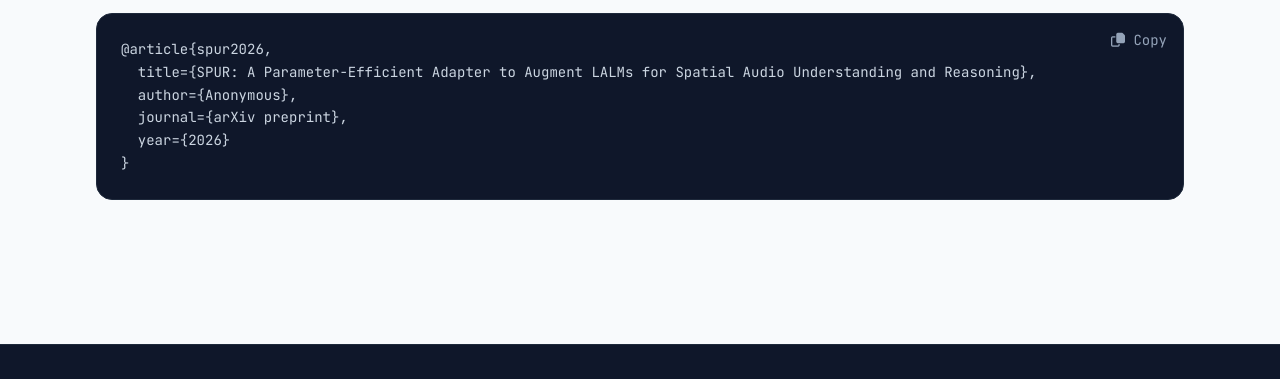
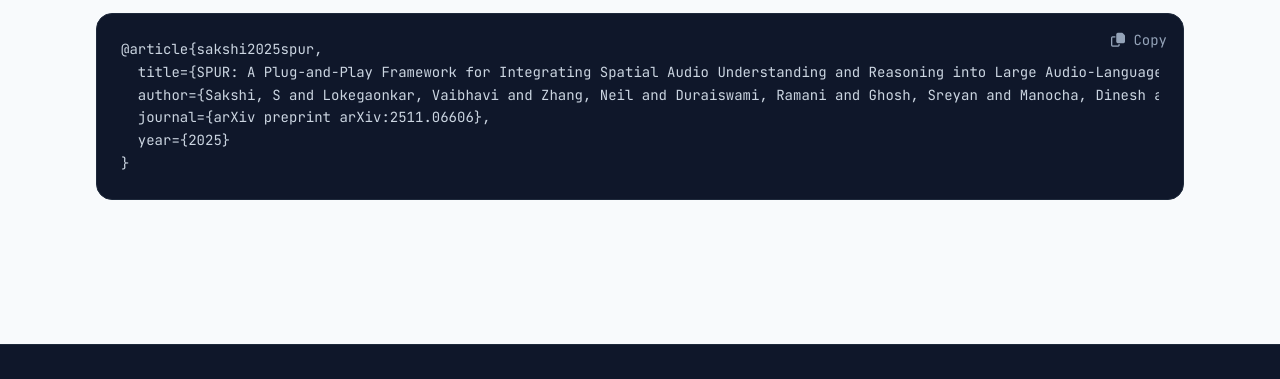
Before and after one commit to Sakshi113/SPUR, a plain HTML site: page index.html in a window 1280 px wide. Shown: the part 4257-4636 px from the top of the page. Drawn offline with nearby package versions, Linux system fonts and the light colour scheme.

Commit message:
citation

```diff
--- a/index.html
+++ b/index.html
@@ -109,7 +109,7 @@
                     <i class="fa-solid fa-align-left text-brand-500"></i> Abstract
                 </h2>
                 <p class="text-slate-600 leading-relaxed text-justify text-[15px]">
-                    Spatial perception is central to auditory intelligence, enabling accurate understanding of real-world acoustic scenes and advancing human-level perception of the world around us. While recent Large Audio Language Models (LALMs) show strong reasoning over complex audio, most operate on monaural inputs and lack the ability to capture spatial cues such as direction, elevation, and distance [001, 006-010]. We introduce <strong>SPUR</strong>, a parameter-efficient, plug-in approach that equips LALMs with spatial perception through minimal architectural changes [011-013]. SPUR consists of: (i) a First-Order Ambisonics (FOA) encoder that maps (W, X, Y, Z) channels to rotation-aware, listener-centric spatial features, integrated into target LALMs via a multimodal adapter [014-018]; and (ii) <strong>SPUR-Set</strong>, a spatial QA dataset combining open-source FOA recordings with controlled simulations, emphasizing relative direction, elevation, distance, and overlap for supervised spatial reasoning [018-022]. Fine-tuning our model on the SPUR-Set consistently improves spatial QA and multi-speaker attribution while preserving general audio understanding [023-026]. SPUR provides a simple recipe that transforms monaural LALMs into spatially aware models [026-028].
+                    Spatial perception is central to auditory intelligence, enabling accurate understanding of real-world acoustic scenes and advancing human-level perception of the world around us. While recent Large Audio Language Models (LALMs) show strong reasoning over complex audio, most operate on monaural inputs and lack the ability to capture spatial cues such as direction, elevation, and distance [001, 006-010]. We introduce <strong>SPUR</strong>, a parameter-efficient, plug-in approach that equips LALMs with spatial perception through minimal architectural changes [011-013]. SPUR consists of: (i) a First-Order Ambisonics (FOA) encoder that maps (W, X, Y, Z) channels to rotation-aware, listener-centric spatial features, integrated into target LALMs via a multimodal adapter [014-018]; and (ii) <strong>SPUR-Set</strong>, a spatial QA dataset combining open-source FOA recordings with controlled simulations, emphasizing relative direction, elevation, distance, and overlap for supervised spatial reasoning. Fine-tuning our model on the SPUR-Set consistently improves spatial QA and multi-speaker attribution while preserving general audio understanding. SPUR provides a simple recipe that transforms monaural LALMs into spatially aware models.
                 </p>
             </div>
 
@@ -816,11 +816,11 @@
                     <i class="fa-regular fa-copy"></i> Copy
                 </button>
                 <pre class="overflow-x-auto custom-scrollbar leading-relaxed">
-@article{spur2026,
-  title={SPUR: A Parameter-Efficient Adapter to Augment LALMs for Spatial Audio Understanding and Reasoning},
-  author={Anonymous},
-  journal={arXiv preprint},
-  year={2026}
+@article{sakshi2025spur,
+  title={SPUR: A Plug-and-Play Framework for Integrating Spatial Audio Understanding and Reasoning into Large Audio-Language Models},
+  author={Sakshi, S and Lokegaonkar, Vaibhavi and Zhang, Neil and Duraiswami, Ramani and Ghosh, Sreyan and Manocha, Dinesh and Lu, Lie},
+  journal={arXiv preprint arXiv:2511.06606},
+  year={2025}
 }</pre>
             </div>
         </section>
```
